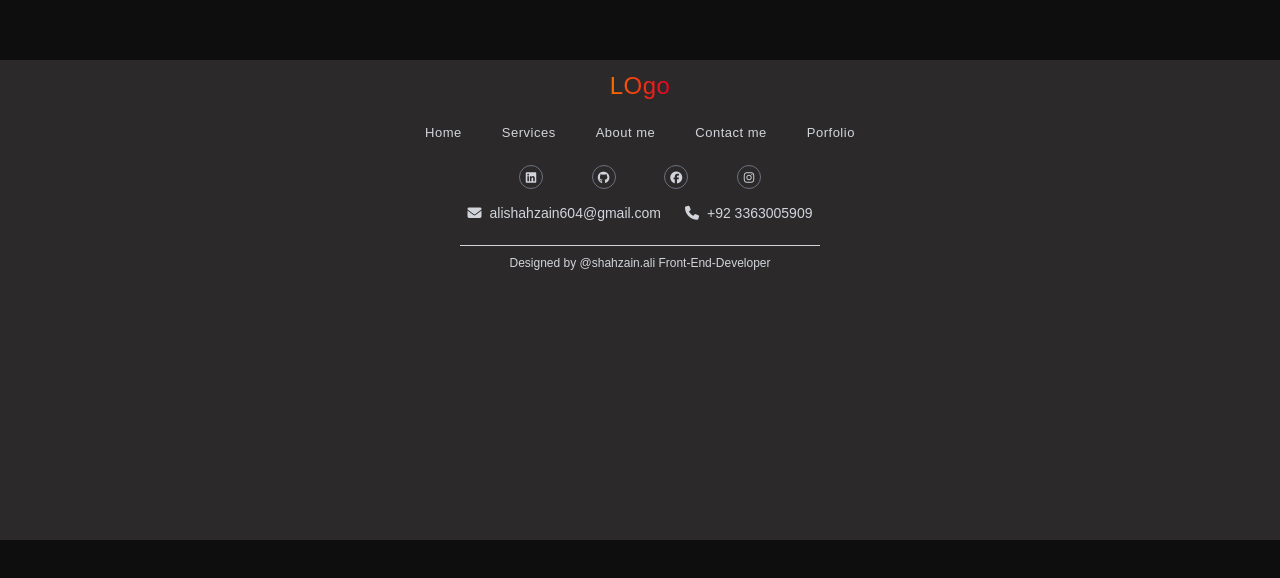
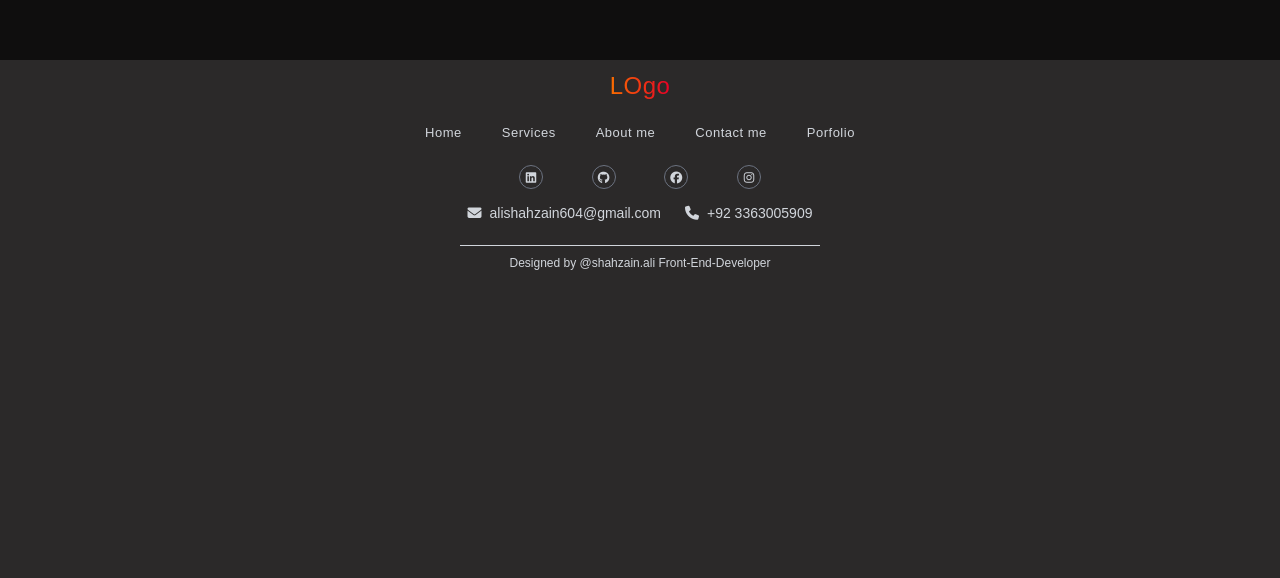
Before and after one commit to Shahzain-Bangash/Personal-Portfolio, a Next.js app: page / in a window 1280 px wide. Shown: the part 3308-3886 px from the top of the page. Before the commit the page ends 3848 px from the top, so only its background shows below. Built offline with nearby package versions, Linux system fonts and the light colour scheme.

Commit message:
landscape

```diff
--- a/src/app/globals.css
+++ b/src/app/globals.css
@@ -43,6 +43,6 @@ body {
 }
 @media (orientation: landscape) {
   #footer-sec {
-    height: 60vh;
+    height: 100vh;
   }
 }
```
